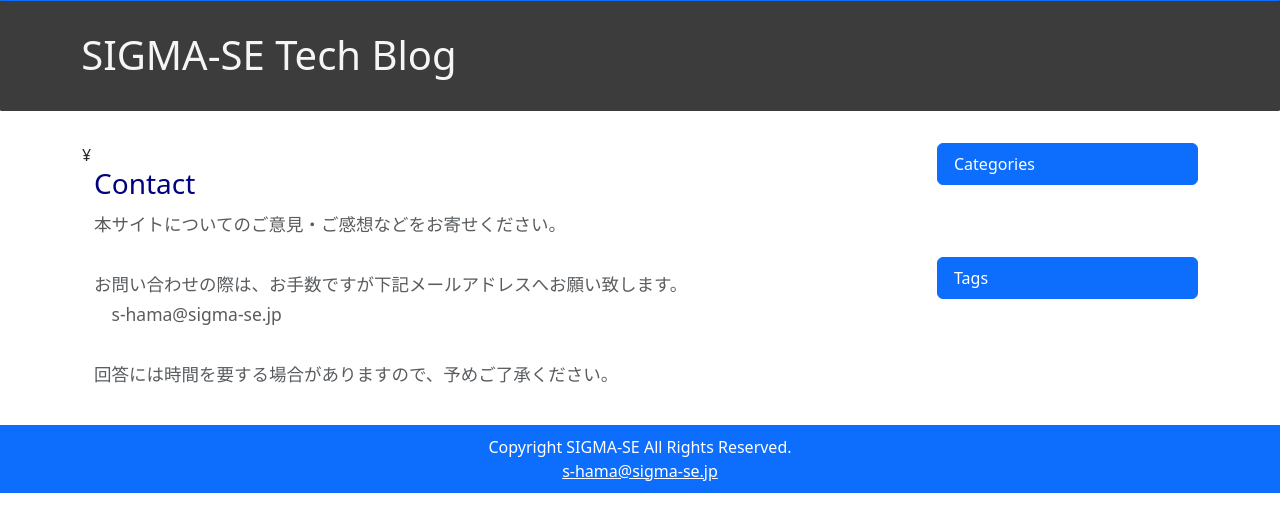
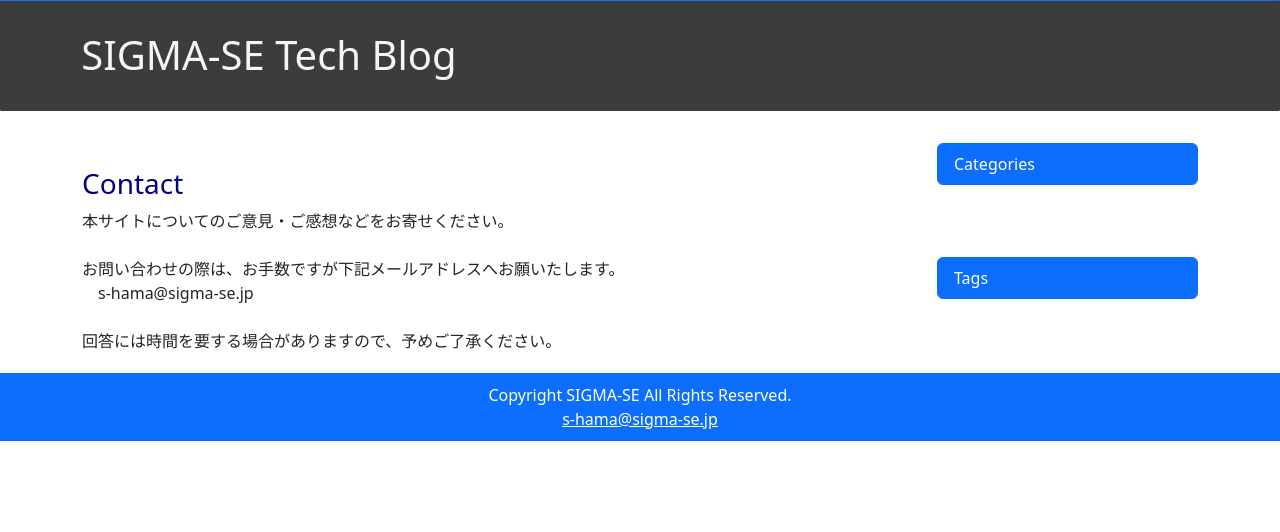
Before and after one commit to s-hama/sigma-se-tech-blog, a Django app: page /contact/ in a window 1280 px wide. Shown: the part 55-587 px from the top of the page. Run offline with Django 4.2, Linux system fonts and the light colour scheme; data that the repository does not hold is empty; some libraries are stand-ins or nearby versions.

Commit message:
fix: contact container design change and remove unnecessary styles

```diff
--- a/tblog/templates/tblog/contact.html
+++ b/tblog/templates/tblog/contact.html
@@ -1,15 +1,9 @@
-¥<div class="container">
 <div class="row">
   <div class="col-xs-12 col-sm-12">
     <h3 style="color:Navy;text-align:left;">Contact</h3>
-      <p class="lead text-muted" style="text-align:left;">
-        <small>
     本サイトについてのご意見・ご感想などをお寄せください。<br /><br />
-          お問い合わせの際は、お手数ですが下記メールアドレスへお願い致します。<br />
+    お問い合わせの際は、お手数ですが下記メールアドレスへお願いたします。<br />
     　s-hama@sigma-se.jp<br /><br />
     回答には時間を要する場合がありますので、予めご了承ください。<br />
-        </small>
-      </p>
   </div>
 </div>
-</div>
```
Lines whose indentation alone changed are shown as unchanged.
